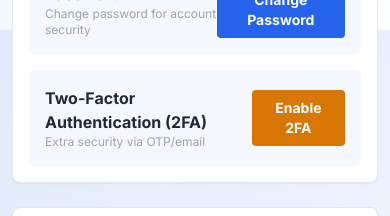
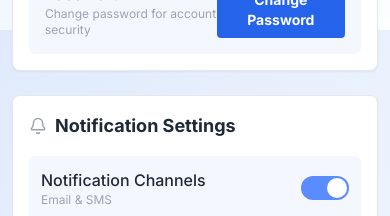
Before and after one commit to usmanditucalan-ops/iponan-hc, a React (Vite) app in the folder web/: page /settings in a window 390 px wide. Shown: the part 814-1030 px from the top of the page. Built offline with nearby package versions, Linux system fonts and the light colour scheme; no server answers; sample sign-in values are in the browser's storage.

Commit message:
fix: sync phone during registration, add medical history text validations, and remove 2FA from settings

```diff
--- a/web/src/components/appointments/BookAppointmentModal.tsx
+++ b/web/src/components/appointments/BookAppointmentModal.tsx
@@ -275,6 +275,17 @@ export const BookAppointmentModal = ({ onClose, onSuccess, onBackToDetails, init
       }
       if (symptoms.includes('Other') && !otherSymptom.trim()) {
         warning('Please specify the other symptom');
+        return;
+      }
+    }
+
+    if (step === 5) {
+      if (medHistory.illnessType === 'existing' && !medHistory.illnessDetails.trim()) {
+        warning('Please describe your illness');
+        return;
+      }
+      if (medHistory.takingMeds === 'Yes' && !medHistory.medicinesDetails.trim()) {
+        warning('Please specify the medicines you are currently taking');
         return;
       }
     }
--- a/web/src/pages/Settings.tsx
+++ b/web/src/pages/Settings.tsx
@@ -231,15 +231,7 @@ const Settings = () => {
                   Change Password
                 </button>
               </div>
-              <div className="flex items-center justify-between p-4 bg-surface-secondary dark:bg-dark-surface-secondary rounded-md">
-                <div>
-                  <p className="font-bold text-text-primary dark:text-dark-text-primary">Two-Factor Authentication (2FA)</p>
-                  <p className="text-xs text-text-muted dark:text-dark-text-muted-dark">Extra security via OTP/email</p>
-                </div>
-                <button onClick={() => info('2FA setup would open here')} className="px-4 py-2 bg-amber-600 dark:bg-amber-700 text-white rounded text-sm font-bold hover:bg-amber-700 dark:hover:bg-amber-600 transition-all">
-                  Enable 2FA
-                </button>
-              </div>
+
             </div>
           </Card>
         </div>
```
Also changed, not shown: 1 other file (tests, documents, lock files or other folders).
